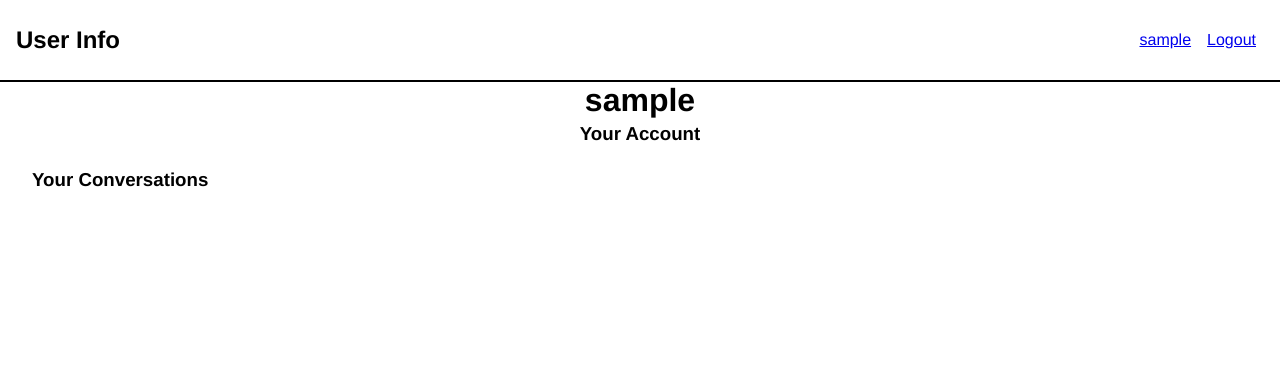
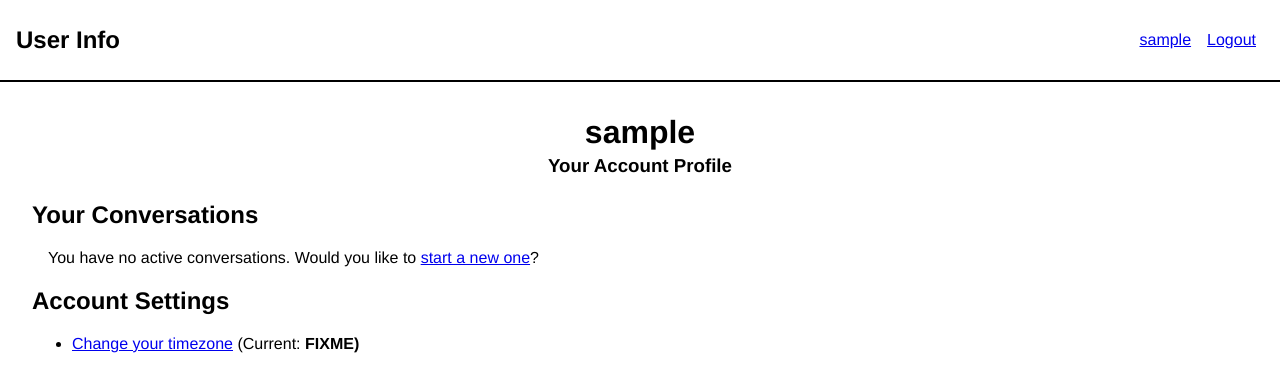
Before and after one commit to arcanemachine/django-chat, a Django app: page /users/me/ in a window 1280 px wide. Shown: the top 392 px of the page. Run offline with Django 3.2, Linux system fonts and the light colour scheme; the visitor is signed in with stand-in values (Sample User, id 1); data that the repository does not hold is empty.

Commit message:
Create settings page for updating timezone

```diff
--- a/chat/templates/chat/conversation_view.css
+++ b/chat/templates/chat/conversation_view.css
@@ -52,8 +52,8 @@
   height: 100%;
 }
 
-.info-message-container {
-
+.content-container {
+  margin-top: 0;
 }
 
 .app {
--- a/chat/views.py
+++ b/chat/views.py
@@ -38,7 +38,7 @@ class ConversationCreateView(CreateView):
         return super().form_valid(form)
 
 
-class ConversationView(LoginRequiredMixin, UserPassesTestMixin, CreateView):
+class ConversationView(UserPassesTestMixin, CreateView):
     model = Message
     form_class = forms.ConversationForm
     template_name = 'chat/conversation_view.html'
--- a/django_chat/settings.py
+++ b/django_chat/settings.py
@@ -135,6 +135,9 @@ STATIC_ROOT = server_config.STATIC_ROOT
 
 # authentication
 
+ABSOLUTE_URL_OVERRIDES = {
+    'auth.user': lambda a: '/users/me/'
+}
 LOGIN_URL = 'users:login'
 LOGIN_REDIRECT_URL = 'users:user_detail'
 LOGOUT_REDIRECT_URL = 'root'
--- a/static/css/base.css
+++ b/static/css/base.css
@@ -41,7 +41,7 @@ body {
 }
 
 .content-container {
-  margin: 0 2rem;
+  margin: 2rem;
 }
 
 .info-message-container {
--- a/users/templates/users/user_detail.html
+++ b/users/templates/users/user_detail.html
@@ -6,11 +6,11 @@
 {% block content %}
 
 <h1 class="user-detail-title">{{ user.username }}</h1>
-<h3 class="user-detail-subheading">Your Account</h3>
+<h3 class="user-detail-subheading">Your Account Profile</h3>
 
 
 {% if unread_messages %}
-<h3>Unread Messages</h3>
+<h2>Unread Messages</h2>
 
 <p>You have unread messages in the following conversation{{ unread_messages|pluralize }}:</p>
 
@@ -22,7 +22,7 @@
 
 {% endif %}
 
-<h3>Your Conversations</h3>
+<h2>Your Conversations</h2>
 {% if user.conversation_set.count %}
 <ul>
   {% for conversation in user.conversation_set.all %}
@@ -30,12 +30,23 @@
   {% endfor %}
 </ul>
 {% else %}
+<p>You have no active conversations. Would you like to <a href="{% url 'chat:conversation_create' %}">start a new one</a>?
 {% endif %}
+
+<h2>Account Settings</h2>
+
+<ul>
+  <li><a href="{% url 'users:user_update_timezone' %}">Change your timezone</a> (Current: <strong>{% if user.timezone %}{{ user.timezone }}{% else %}FIXME{% endif %})</li>
+</ul>
 
 {% endblock content %}
 
 {% block style %}
 <style>
+
+p {
+  margin-left: 1rem;
+}
 
 .user-detail-title {
   margin-top: 0;
--- a/users/urls.py
+++ b/users/urls.py
@@ -5,9 +5,25 @@ from . import views
 app_name = 'users'
 
 urlpatterns = [
-    path('', views.users_root, name='users_root'),
-    path('me/', views.UserDetailView.as_view(), name='user_detail'),
-    path('register/', views.UserRegisterView.as_view(), name='register'),
-    path('login/', views.UserLoginView.as_view(), name='login'),
-    path('logout/', views.UserLogoutView.as_view(), name='logout'),
+    path('',
+         views.users_root,
+         name='users_root'),
+    path('me/',
+         views.UserDetailView.as_view(),
+         name='user_detail'),
+    path('me/settings/',
+         views.user_detail_redirect,
+         name='user_detail_redirect'),
+    path('me/settings/timezone/',
+         views.UserUpdateTimezoneView.as_view(),
+         name='user_update_timezone'),
+    path('register/',
+         views.UserRegisterView.as_view(),
+         name='register'),
+    path('login/',
+         views.UserLoginView.as_view(),
+         name='login'),
+    path('logout/',
+         views.UserLogoutView.as_view(),
+         name='logout'),
 ]
--- a/users/views.py
+++ b/users/views.py
@@ -6,6 +6,7 @@ from django.contrib.auth.mixins import LoginRequiredMixin
 from django.contrib.messages.views import SuccessMessageMixin
 from django.http import HttpResponseRedirect
 from django.views.generic import CreateView, DetailView
+from django.views.generic.edit import UpdateView
 from django.urls import reverse, reverse_lazy
 
 from . import forms
@@ -15,7 +16,7 @@ def users_root(request):
     return HttpResponseRedirect(reverse('users:user_detail'))
 
 
-class UserRegisterView(CreateView, SuccessMessageMixin):
+class UserRegisterView(SuccessMessageMixin, CreateView):
     form_class = forms.ChatUserCreationForm
     template_name = 'users/user_register.html'
     success_url = reverse_lazy(settings.LOGIN_URL)
@@ -27,14 +28,14 @@ class UserRegisterView(CreateView, SuccessMessageMixin):
         return super().dispatch(request, *args, **kwargs)
 
 
-class UserLoginView(LoginView, SuccessMessageMixin):
+class UserLoginView(SuccessMessageMixin, LoginView):
     form_class = AuthenticationForm
     template_name = 'users/user_login.html'
     redirect_authenticated_user = True
     success_message = "You are now logged in."
 
 
-class UserDetailView(DetailView, LoginRequiredMixin):
+class UserDetailView(LoginRequiredMixin, DetailView):
     template_name = 'users/user_detail.html'
 
     def dispatch(self, request, *args, **kwargs):
@@ -56,6 +57,18 @@ class UserDetailView(DetailView, LoginRequiredMixin):
     def get_object(self):
         return self.request.user
 
+def user_detail_redirect(request):
+    return HttpResponseRedirect(reverse('users:user_detail'))
+
+class UserUpdateTimezoneView(
+        LoginRequiredMixin, SuccessMessageMixin, UpdateView):
+    fields = '__all__'
+    template_name = 'users/user_update_timezone.html'
+    success_message = "Your timezone settings have been updated."
+
+    def get_object(self):
+        return self.request.user
+
 
 class UserLogoutView(LogoutView):
     success_message = "You have successfully logged out."
```
Also changed, not shown: users/templates/users/user_update_timezone.html (added, +10 -0 lines).
